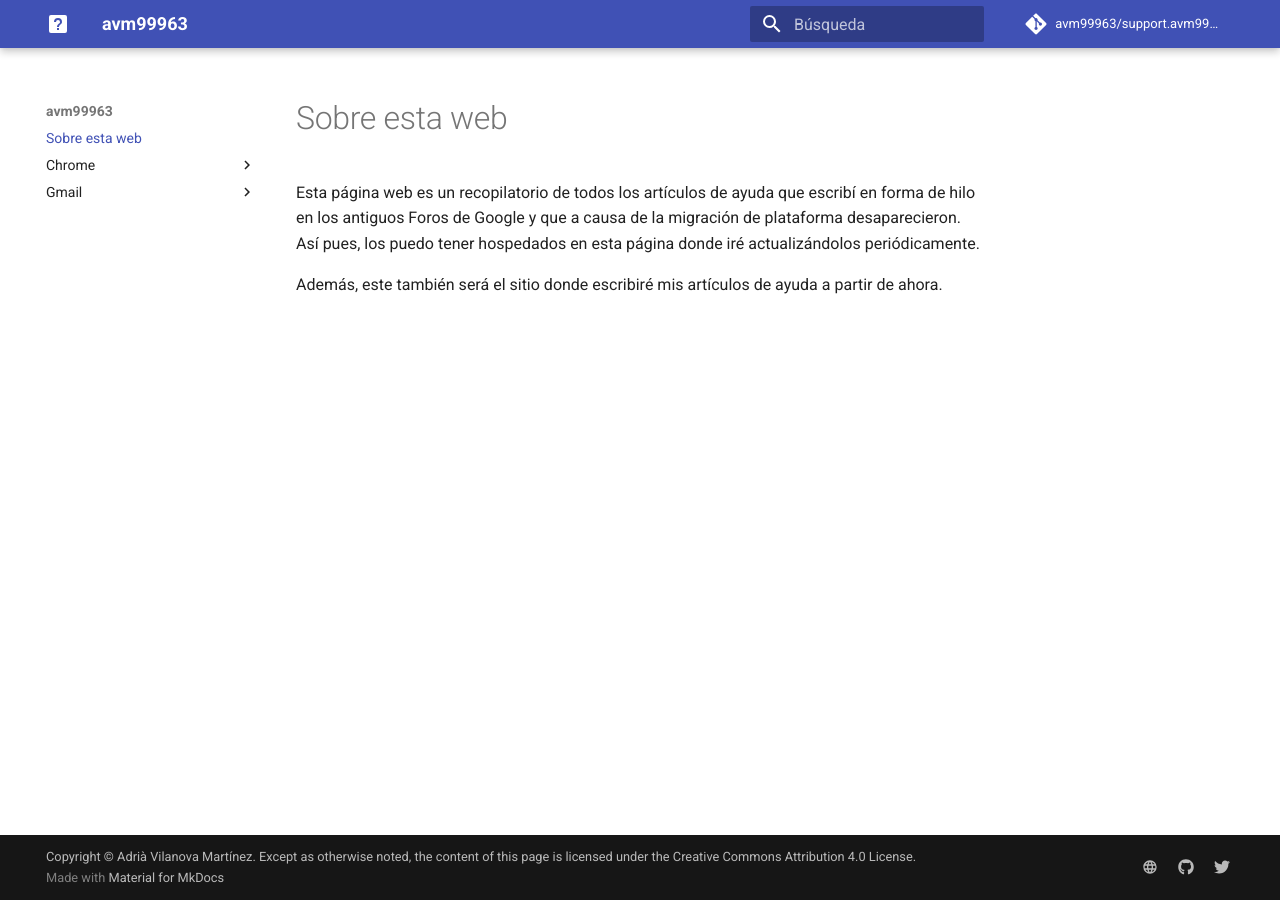
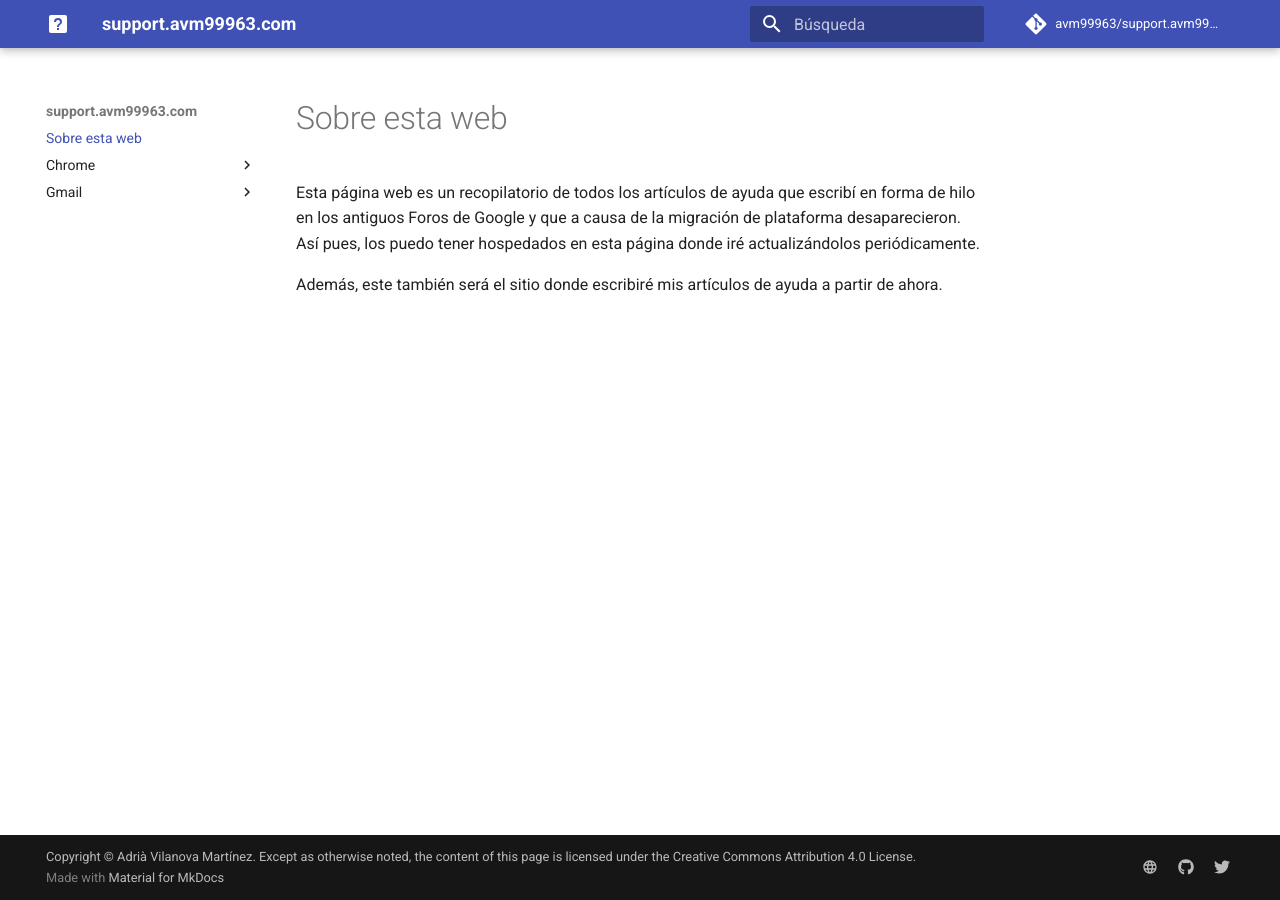
Before and after one commit to avm99963/support.avm99963.com, an MkDocs documentation site: the page built from docs/index.md, in a window 1280 px wide. Built offline with MkDocs 1.6.1 and Material for MkDocs 9.7.7, drawn with Linux system fonts in a browser that asks for light colours; comment, search, counter and statistics services are not loaded.

Commit message:
Change site title to support.avm99963.com
Change-Id: If8cbf79bc941e9d5876aae248c54fa893966b474

```diff
--- a/mkdocs.yml
+++ b/mkdocs.yml
@@ -1,4 +1,4 @@
-site_name: avm99963
+site_name: support.avm99963.com
 site_url: https://support.avm99963.com/
 site_author: Adrià Vilanova Martínez (@avm99963)
 theme:
```
